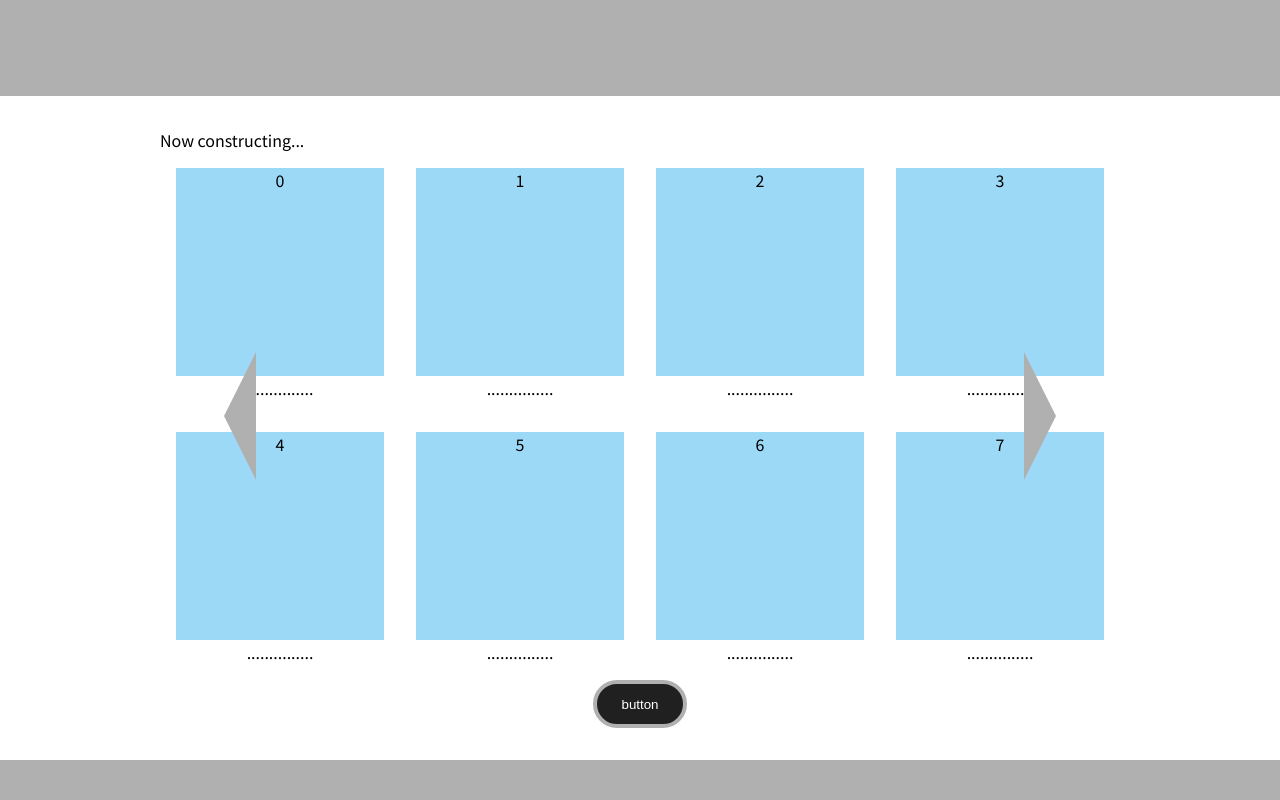
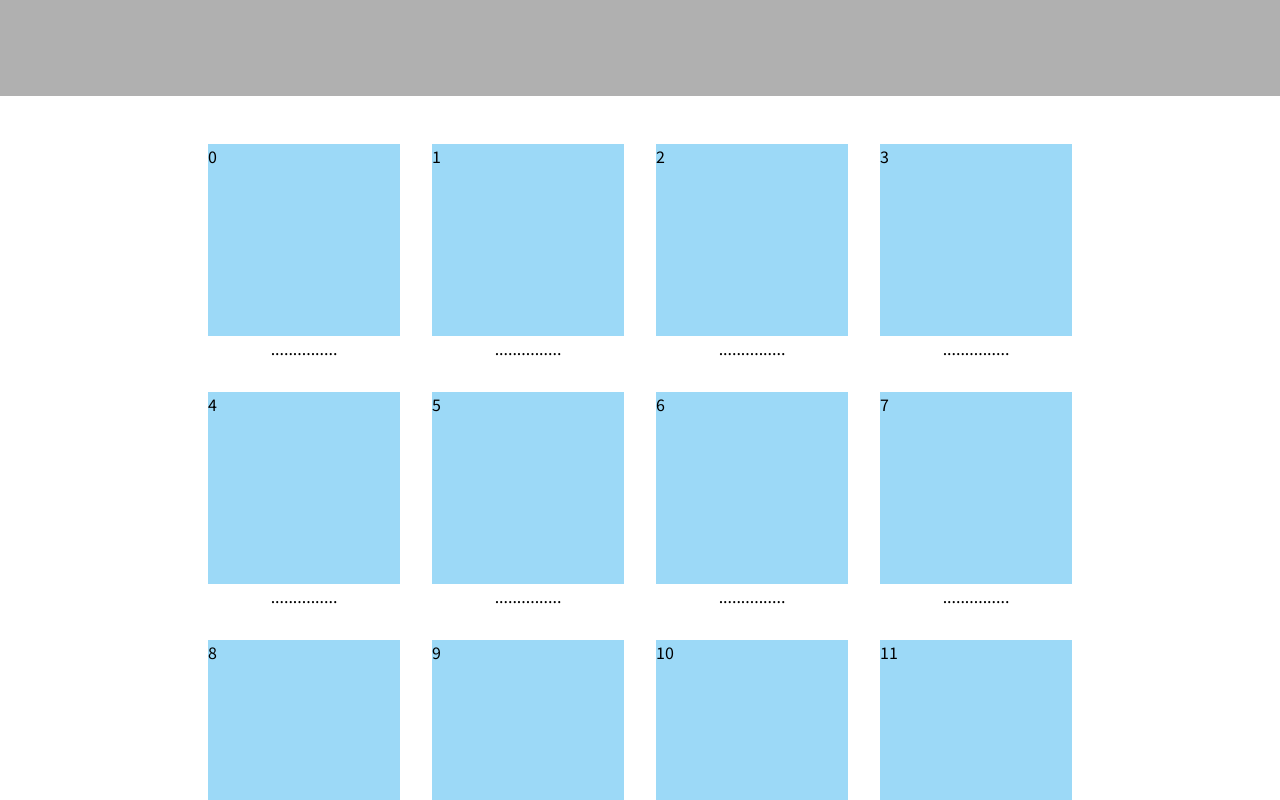
Before and after one commit to phinesze/phinesze-home, a React app: page / in a window 1280 px wide. Shown: the part 1440-2240 px from the top of the page. Built offline with nearby package versions, Linux system fonts and the light colour scheme.

Commit message:
SquareViewからSquareMenuへ

```diff
--- a/src/App.tsx
+++ b/src/App.tsx
@@ -4,7 +4,7 @@ import Footer from "./components/Footer/index";
 import style from "./App.css";
 import SectionArea from "./components/SectionArea/index";
 import MainButton from "./components/common/MainButton/index";
-import SquareView from "./components/common/SquareView/index";
+import SquareMenu from "./components/common/SquareMenu/index";
 
 const aboutMe  = require("raw-loader!./data/aboutMe.txt");
 const data = require("./data/data.json");
@@ -38,10 +38,8 @@ export default class App extends React.Component<{}, {}> {
 
                 <SectionArea title={"Links"} sectionHeadClass={"cls"}>
 
-                    Now constructing...
-                    <SquareView items={works}/>
-                    <MainButton type="button" text="button" onClick={() => {
-                    }}/>
+                    <SquareMenu items={works}/>
+                    <MainButton type="button" text="button" onClick={() => {}}/>
                 </SectionArea>
 
             </div>
--- a/src/components/SectionArea/SectionArea.css
+++ b/src/components/SectionArea/SectionArea.css
@@ -12,6 +12,7 @@
 .sectionBody {
     margin: 2rem auto;
     width: 60rem;
+    max-width: calc(100% - 2rem);
     min-height: 20rem;
 }
 
--- a/src/components/common/SquareView/SquareView.css
+++ b/src/components/common/SquareMenu/SquareMenu.css
@@ -11,13 +11,10 @@
     white-space: normal;
 }
 
-.squareViewTop {
-    position: relative;
-}
-
-.squareViewPageArea {
-    white-space: nowrap;
-    overflow-x: hidden;
+.squareMenuTop {
+    display:flex;
+    justify-content: center;
+    flex-wrap: wrap;
 }
 
 .squareViewArrowArea {
@@ -47,8 +44,8 @@
 }
 
 .squareViewSquare {
-    width: 13rem;
-    height: 13rem;
+    width: 12rem;
+    height: 12rem;
     background: #9cd9f7;
 }
 
--- a/src/components/common/SquareView/SquareViewItem.tsx
+++ b/src/components/common/SquareMenu/SquareMenuItem.tsx
@@ -1,15 +1,19 @@
 import React from "react"
-import style from "./SquareView.css"
+import style from "./SquareMenu.css"
 
-export interface SquareViewItemProps {
+export interface SquareMenuItemProps {
+    item: SquareMenuItemParams;
+}
+
+export interface SquareMenuItemParams {
     id: string;
     img?: string;
     text?: string;
 }
 
-export default class SquareViewItem extends React.Component<SquareViewItemProps, {}> {
+export default class SquareMenuItem extends React.Component<SquareMenuItemProps, {}> {
 
-    constructor(props: SquareViewItemProps
+    constructor(props: SquareMenuItemProps
     ) {
         super(props);
 
@@ -19,10 +23,10 @@ export default class SquareViewItem extends React.Component<SquareViewItemProps,
     render(): JSX.Element {
         return <div className={style.squareViewFrame}>
             <div className={style.squareViewSquare}>
-                {this.props.img}
+                {this.props.item.img}
             </div>
             <div className={style.squareViewText}>
-                {this.props.text || '...............'}
+                {this.props.item.text || '...............'}
             </div>
         </div>;
     }
--- /dev/null
+++ b/src/components/common/SquareMenu/index.tsx
@@ -0,0 +1,68 @@
+import React, {RefObject} from "react"
+import style from "./SquareMenu.css"
+import SquareMenuItem, {SquareMenuItemParams} from "./SquareMenuItem";
+
+interface SquareMenuProps {
+
+    /**
+     * SquareViewの1ページの行数
+     */
+    rows?: number;
+    items: SquareMenuItemParams[];
+}
+
+interface SquareViewState {
+    columns?: number;
+}
+
+export default class SquareView extends React.Component<SquareMenuProps, SquareViewState> {
+
+    /**
+     * ページ表示領域の幅を求めるための参照
+     */
+    pageAreaRef: RefObject<any>;
+
+    /**
+     * 現在表示中のページインデックス
+     */
+    nowPageIndex: number = 0;
+
+    constructor(props: SquareMenuProps) {
+        super(props);
+
+        if (props.rows != null) {
+            props.rows = 12;
+        }
+
+        //ページ表示領域の参照を設定する。
+        this.pageAreaRef = React.createRef();
+
+        //stateに空の値を設定する。
+        this.state = {};
+    }
+
+    /**
+     * レンダリングを行う。
+     */
+    render(): JSX.Element {
+
+        return <div className={style.squareMenuTop} ref={this.pageAreaRef}>
+            {this.getSquareViewItems()}
+        </div>;
+    }
+
+    /**
+     * SquareViewの各ページを出力する。
+     */
+    private getSquareViewItems() {
+
+        let ret: any[] = [];
+
+        //各ページを出力する。
+        for (const item of this.props.items) {
+
+            ret.push(<SquareMenuItem item={item}/>);
+        }
+        return ret;
+    }
+}
--- a/src/components/common/SquareView/SquareViewPage.tsx
+++ /dev/null
@@ -1,29 +0,0 @@
-import React from "react"
-import style from "./SquareView.css"
-import SquareViewItem, {SquareViewItemProps} from "./SquareViewItem";
-
-interface SquareViewPageProps {
-    items: SquareViewItemProps[];
-    start: number;
-    end: number;
-}
-
-
-export default class SquareViewPage extends React.Component<SquareViewPageProps, {}> {
-
-    constructor(props: SquareViewPageProps
-    ) {
-        super(props);
-
-        this.state = {}
-    }
-
-    render(): JSX.Element {
-
-        return <div className={style.squareViewPage}>
-            {this.props.items.slice(this.props.start, this.props.end).map((item) => {
-                return <SquareViewItem key={item.id} id={item.id} img={item.img} text={item.text}/>
-            })}
-        </div>
-    }
-}
--- a/src/components/common/SquareView/index.tsx
+++ /dev/null
@@ -1,156 +0,0 @@
-import React, {RefObject} from "react"
-import style from "./SquareView.css"
-import {SquareViewItemProps} from "./SquareViewItem";
-import SquareViewPage from "./SquareViewPage";
-
-interface SquareViewProps {
-
-    /**
-     * SquareViewの1ページの行数
-     */
-    rows?: number;
-    items: SquareViewItemProps[];
-}
-
-interface SquareViewState {
-    columns?: number;
-}
-
-export default class SquareView extends React.Component<SquareViewProps, SquareViewState> {
-
-    /**
-     * ページ表示領域の幅を求めるための参照
-     */
-    pageAreaRef: RefObject<any>;
-
-    /**
-     * 計算されたページ数
-     */
-    pageNum: number = 0;
-
-    /**
-     * 現在表示中のページインデックス
-     */
-    nowPageIndex: number = 0;
-
-    constructor(props: SquareViewProps
-    ) {
-        super(props);
-
-        //ページ表示領域の参照を設定する。
-        this.pageAreaRef = React.createRef();
-
-        //stateに空の値を設定する。
-        this.state = {};
-
-        /**
-         * ウィンドウリサイズ時に1ページのカラム数を再計算する。
-         */
-        window.onresize = () => {
-
-            //現在のページ番号を0以上ページ数未満に抑える。
-            this.nowPageIndex = Math.min(Math.max(this.nowPageIndex, 0), this.pageNum - 1);
-            //ページ表示領域の幅を求める。
-            const width = this.pageAreaRef.current.clientWidth;
-            //ページ表示領域のスクロール位置を修正する。
-            this.pageAreaRef.current.scrollLeft = (this.nowPageIndex * width);
-
-            //1ページのカラム数を計算してstateに代入する。
-            this.setState({columns: this.getColumnNum()});
-        }
-    }
-
-    componentDidMount(): void {
-        //1ページのカラム数計算してstateに設定する。
-        this.setState({columns: this.getColumnNum()});
-    }
-
-    /**
-     * 矢印クリック時にスクロールする。
-     */
-    arrayClick(pageNumAdd: number) {
-        //スクロール後のページインデックスを求める。
-        const afterPageIndex = this.nowPageIndex + pageNumAdd;
-
-        //スクロール後のページが左端または右端を超えた場合はキャンセル。
-        if (afterPageIndex < 0 || afterPageIndex >= this.pageNum) {
-            return;
-        }
-
-        //ページインデックスをスクロール後のものにする。
-        this.nowPageIndex = afterPageIndex;
-        //ページ表示領域の幅を求める。
-        const width = this.pageAreaRef.current.clientWidth;
-
-        //一定時間でリニアなスクロールの視覚処理を行う。
-        let count = 0;
-        const maxCount = 25;
-        const id = setInterval(() => {
-            count++;
-
-            //スクロール開始から完了までの時間を0～1の状態で求める。
-            const progress = ((maxCount - count) / maxCount);
-            const ease = progress * progress;
-            //スクロール位置を変更する。
-            this.pageAreaRef.current.scrollLeft = ((this.nowPageIndex - pageNumAdd * ease) * width);
-            //スクロール視覚処理終了の判定を行う。
-            if (count >= maxCount) {
-                clearInterval(id);
-            }
-
-        }, 20);
-    }
-
-
-    /**
-     * レンダリングを行う。
-     */
-    render(): JSX.Element {
-
-        return <div className={style.squareViewTop}>
-            <div className={style.squareViewArrowArea}>
-                <div className={style.squareViewLeftArrow} onClick={() => this.arrayClick(-1)}/>
-                <div className={style.squareViewRightArrow} onClick={() => this.arrayClick(1)}/>
-            </div>
-            <div className={style.squareViewPageArea} ref={this.pageAreaRef}>
-                {this.getSquareViewPages()}
-            </div>
-        </div>;
-    }
-
-    /**
-     * SquareViewの各ページを出力する。
-     */
-    private getSquareViewPages() {
-
-        //カラム数がまだ未計算の場合は中断する。
-        if (this.state.columns === undefined) {
-            return;
-        }
-
-        let ret: any[] = [];
-        //ページ毎のカラム数と行数をを取得する。
-        const columns = this.state.columns;
-        const rows = this.props.rows || 2;
-
-        //ページ毎のアイテム数を計算する。
-        const pageItems = columns * rows;
-
-        //ページ数を計算する。
-        this.pageNum = Math.ceil(this.props.items.length / pageItems);
-
-        //各ページを出力する。
-        for (let i = 0; i < this.pageNum; i++) {
-            ret.push(<SquareViewPage key={i.toString()} items={this.props.items} start={i * pageItems}
-                                     end={(i + 1) * pageItems}/>);
-        }
-        return ret;
-    }
-
-    /**
-     * SquareViewの1ページのカラム数をウィンドウサイズから計算する。
-     */
-    private getColumnNum() {
-        return Math.floor(this.pageAreaRef.current.clientWidth / 240);
-    }
-}
```
